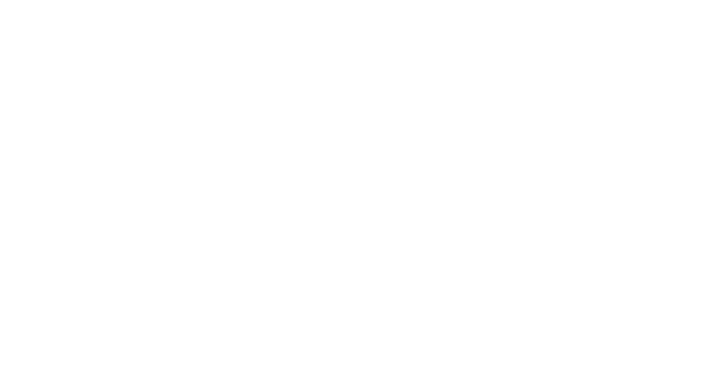
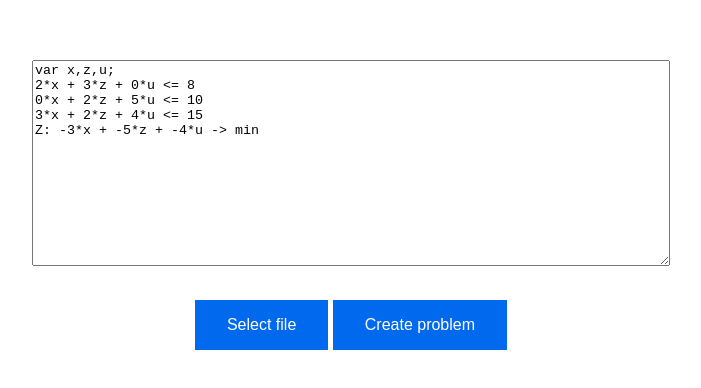
Before and after one commit to biczotamas/lp-example, a plain HTML site: page index.html in a window 1280 px wide. Shown: the whole page, without its empty margins (289-990 px from the left). Drawn offline with Linux system fonts and the light colour scheme; the site is published under a folder, as on GitHub Pages, so addresses that start at the root find nothing.

Commit message:
Fix assets path

```diff
--- a/index.html
+++ b/index.html
@@ -1 +1 @@
-<!DOCTYPE html><html><head><meta charset=utf-8><meta name=viewport content="width=device-width,initial-scale=1"><title>simplex-mixer</title><link href=/static/css/app.d5280e506063279f9dc7187a6c3a6d30.css rel=stylesheet></head><body><div id=app></div><script type=text/javascript src=/static/js/manifest.2ae2e69a05c33dfc65f8.js></script><script type=text/javascript src=/static/js/vendor.e7924268af2f4ae5d960.js></script><script type=text/javascript src=/static/js/app.547144345b6e1b93c11a.js></script></body></html>
+<!DOCTYPE html><html><head><meta charset=utf-8><meta name=viewport content="width=device-width,initial-scale=1"><title>simplex-mixer</title><link href=static/css/app.d5280e506063279f9dc7187a6c3a6d30.css rel=stylesheet></head><body><div id=app></div><script type=text/javascript src=static/js/manifest.2ae2e69a05c33dfc65f8.js></script><script type=text/javascript src=static/js/vendor.e7924268af2f4ae5d960.js></script><script type=text/javascript src=static/js/app.547144345b6e1b93c11a.js></script></body></html>
```
